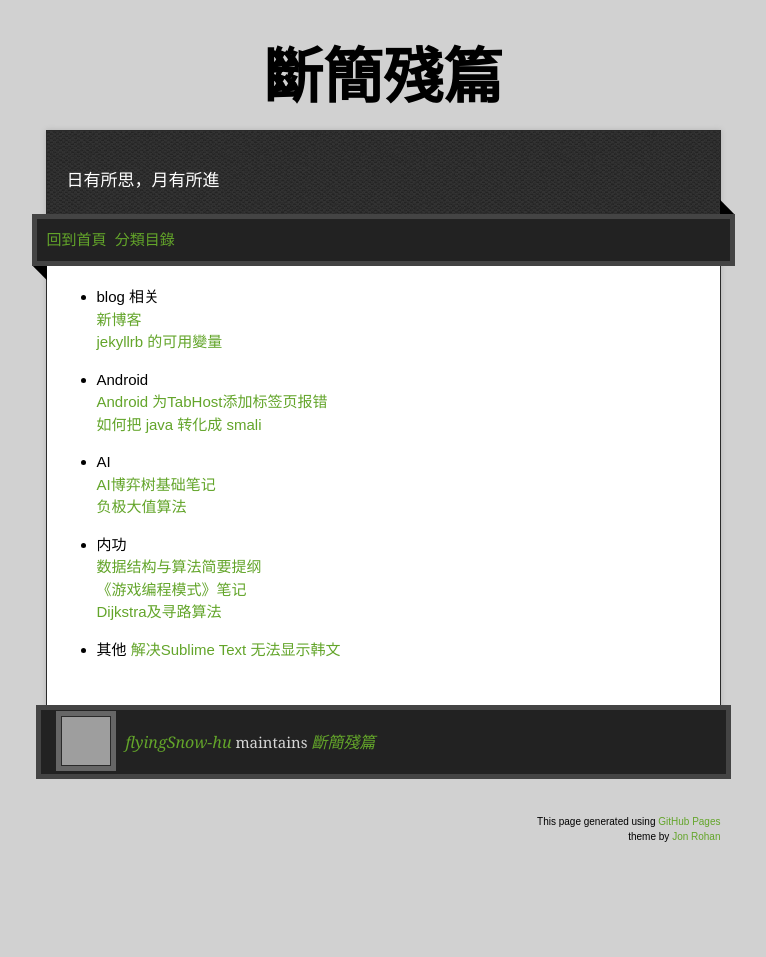
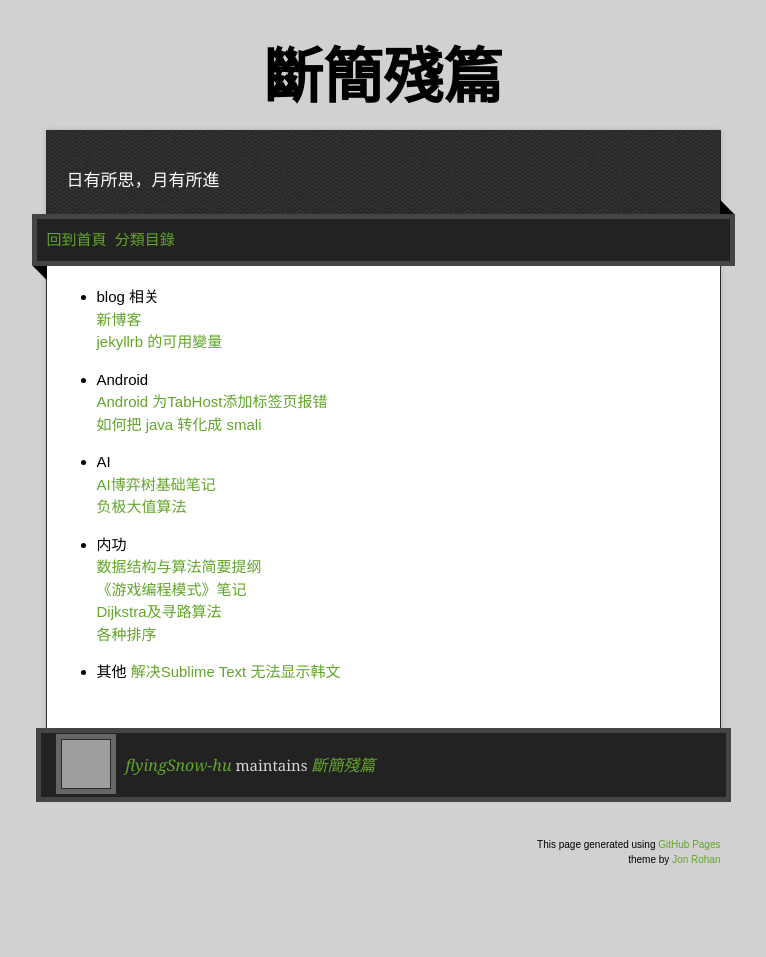
Before and after one commit to flyingSnow-hu/brokenslips, a Jekyll site: the page built from indexes/others.md, in a window 1280 px wide. Shown: the whole page, without its empty margins (257-1023 px from the left). Built offline with Jekyll 4.4.1, drawn with Linux system fonts in a browser that asks for light colours; nearby versions of some CDN libraries; before the commit the page ends 934 px from its top, so only the background shows below that; grey boxes are pictures that could not be loaded.

Commit message:
sortings

```diff
--- a/indexes/others.md
+++ b/indexes/others.md
@@ -17,6 +17,7 @@ layout: timemachine
 [数据结构与算法简要提纲](../internal-strength/2017/04/18/data-structures-brief)
 [《游戏编程模式》笔记](../internal-strength/2017/04/20/game-programming-patterns)
 [Dijkstra及寻路算法](../internal-strength/2017/04/26/dijkstra_algorithm)
+[各种排序](../internal-strength/2018/02/07/sorting-algorithms)
 
  * 其他
 [解决Sublime Text 无法显示韩文](../others/2017/08/29/sublime)
```
